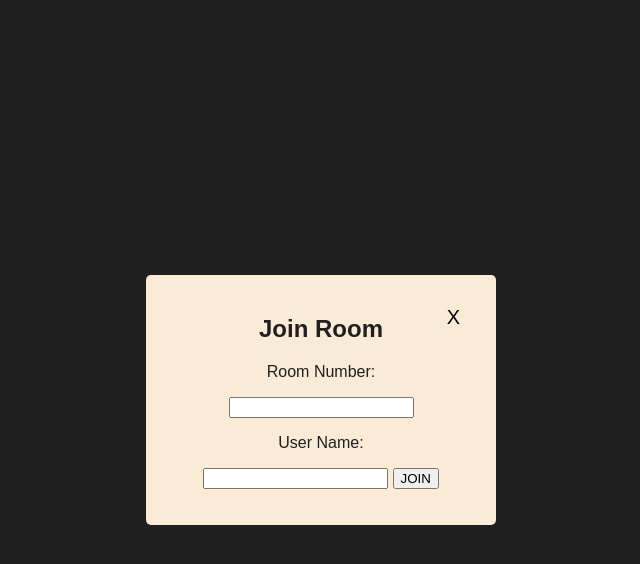
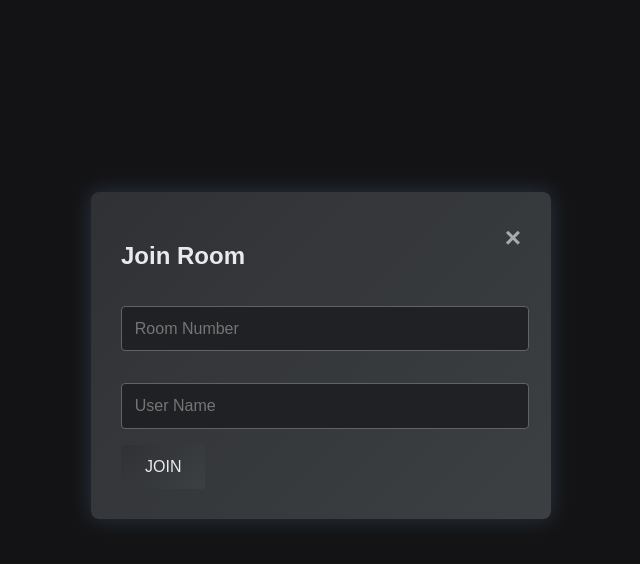
Before and after one commit to Kbyungs/chatting, a website: page front/index.html in a window 1280 px wide. Both pictures are taken after a click on the button "JOIN". Shown: the whole page, without its empty margins (319-959 px from the left). Drawn offline with Linux system fonts and the light colour scheme; a web font is replaced by a local one.

Commit message:
create room

```diff
--- a/front/index.html
+++ b/front/index.html
@@ -1,87 +1,93 @@
 <!DOCTYPE html>
-<html lang="en">
+<html lang="ko">
 <head>
     <meta charset="UTF-8">
     <meta name="viewport" content="width=device-width, initial-scale=1.0">
-    <title>Chatting</title>
+    <title>AI 기반 Chatting</title>
     <style>
-        @font-face {
-            font-family: 'GoormSansCode';
-            src: url('https://statics.goorm.io/fonts/GoormSansCode/v1.0.1/GoormSansCode.woff2') format('woff2'),
-                 url('https://statics.goorm.io/fonts/GoormSansCode/v1.0.1/GoormSansCode.woff') format('woff');
-            font-weight: normal;
-            font-style: normal;
-        }
         body {
-            background-color: #1f1f1f;
+            font-family: Arial, sans-serif;
+            background-color: #202124;
+            color: #e8eaed;
+            margin: 0;
+            padding: 0;
             display: flex;
             justify-content: center;
             align-items: center;
             height: 100vh;
-            margin: 0;
-            font-family: 'GoormSansCode', sans-serif;
+        }
+        .container {
+            text-align: center;
+            padding: 2rem;
         }
         h1 {
-            color: antiquewhite;
-            text-align: center;
+            font-size: 3.5rem;
+            margin-bottom: 1rem;
+            background: linear-gradient(90deg, rgba(90,130,231), rgba(197,108,121));
+            -webkit-background-clip: text;
+            -webkit-text-fill-color: transparent;
         }
         .button-group {
             display: flex;
             justify-content: center;
+            gap: 1rem;
         }
         .button {
-            color : #1f1f1f;
-            background-color: antiquewhite;
+            background: linear-gradient(135deg, #303134 0%, #3c4043 100%);
+            color: #e8eaed;
             border: none;
-            padding: 10px 20px;
-            text-align: center;
-            text-decoration: none;
-            display: inline-block;
-            font-size: 16px;
-            margin: 4px 10px;
+            padding: 0.8rem 1.5rem;
+            font-size: 1rem;
             cursor: pointer;
-            border-radius: 5px;
+            border-radius: 4px;
+            transition: all 0.3s;
         }
         .button:hover {
-            background-color: #f97d81;
+            background: linear-gradient(135deg, #3c4043 0%, #4a4d51 100%);
+            box-shadow: 0 0 10px rgba(138, 180, 248, 0.5);
         }
         .modal {
-            position: absolute;
-            background-color: antiquewhite;
-
-            width: 350px;
-            height: 250px;
-            border-radius: 5px;
-            visibility: hidden;
-            opacity: 0;
-            display: flex;
-            flex-direction: column;
-            align-items: center;
-            justify-content: center;
-            text-align: center;
-            padding: 20px;
-            box-sizing: border-box;
-            transition: all 0.3s;
-        }
-        .modal-body {
-            color:#1f1f1f;
-            position: relative;
+            display: none;
+            position: fixed;
+            z-index: 1;
+            left: 0;
+            top: 0;
             width: 100%;
             height: 100%;
+            background-color: rgba(0,0,0,0.4);
         }
-
-        .btn-x {
-            position: absolute;
-            top: 10px;
-            right: 10px;
-            background-color: transparent;
-            border: none;
-            font-size: 20px;
+        .modal-content {
+            background: linear-gradient(135deg, #303134 0%, #3c4043 100%);
+            margin: 15% auto;
+            padding: 30px;
+            border-radius: 8px;
+            width: 400px;
+            box-shadow: 0 0 20px rgba(138, 180, 248, 0.2);
+        }
+        .close {
+            color: #aaa;
+            float: right;
+            font-size: 28px;
+            font-weight: bold;
             cursor: pointer;
         }
-        .show-modal {
-            visibility: visible;
-            opacity: 1;
+        .close:hover {
+            color: #e8eaed;
+        }
+        input[type="text"] {
+            width: calc(100% - 20px);
+            padding: 0.8rem;
+            margin: 1rem 0;
+            background-color: #202124;
+            border: 1px solid #5f6368;
+            color: #e8eaed;
+            border-radius: 4px;
+            font-size: 1rem;
+        }
+        input[type="text"]:focus {
+            outline: none;
+            border-color: #8ab4f8;
+            box-shadow: 0 0 5px rgba(138, 180, 248, 0.5);
         }
     </style>
 </head>
@@ -89,50 +95,63 @@
     <div class="container">
         <h1>AI 기반 Chatting</h1>
         <div class="button-group">
-            <button class="button btn-join">JOIN</button>
-            <button class="button btn-create">CREATE ROOM</button>
-        </div>
-    </div>
-    <div class="modal join-modal">
-        <div class="modal-body">
-            <h2>Join Room</h2>
-            <button class="btn-x">X</button>
-            <p>Room Number:</p>
-            <input type="text">
-            <p>User Name:</p>
-            <input type="text">
-            <button>JOIN</button>
+            <button class="button" onclick="openModal('joinModal')">JOIN</button>
+            <button id="btn-create" class="button" onclick="openModal('createModal')">CREATE ROOM</button>
         </div>
     </div>
 
-    <div class="modal create-modal">
-        <div class="modal-body">
-            <h2>Create Room</h2>
-            <button class="btn-x">X</button>
-            <p>User Name:</p>
-            <input type="text">
-            <button>CREATE</button>
+    <div id="joinModal" class="modal">
+        <div class="modal-content">
+            <span class="close" onclick="closeModal('joinModal')">&times;</span>
+            <h2>Join Room</h2>
+            <form action="">
+                <input type="text" placeholder="Room Number">
+                <input type="text" placeholder="User Name">
+                <button class="button" onclick="closeModal('joinModal')">JOIN</button>
+            </form>
         </div>
     </div>
+
+    <div id="createModal" class="modal">
+        <div class="modal-content">
+            <span class="close" onclick="closeModal('createModal')">&times;</span>
+            <h2>Create Room</h2>
+            <form id="createRoomForm" action="/create" method="POST">
+                <input type="text" name="userName" placeholder="User Name" required>
+                <!-- <button type="submit" class="button" onclick="closeModal('createModal')">CREATE</button> -->
+                <button type="submit" class="button">CREATE</button>
+            </form>
+        </div>
+    </div>
+
     <script>
-        const joinModal = document.querySelector('.join-modal');
-        const openJoinModal = document.querySelector('.btn-join');
-        const createModal = document.querySelector('.create-modal');
-        const openCreateModal = document.querySelector('.btn-create');
-        const closeModalButtons = document.querySelectorAll('.btn-x');
+        function openModal(modalId) {
+            document.getElementById(modalId).style.display = "block";
+        }
 
-        openJoinModal.addEventListener("click", () => {
-            joinModal.classList.add('show-modal');
-        });
+        function closeModal(modalId) {
+            document.getElementById(modalId).style.display = "none";
+        }
 
-        openCreateModal.addEventListener("click", () => {
-            createModal.classList.add('show-modal');
-        });
+        document.getElementById('createRoomForm').addEventListener('submit', function(event) {
+            event.preventDefault(); // 폼 제출의 기본 동작을 막음
 
-        closeModalButtons.forEach(button => {
-            button.addEventListener("click", () => {
-                button.closest('.modal').classList.remove('show-modal');
-            });
+            const userName = event.target.userName.value;
+
+            fetch('/create', {
+                method: 'POST',
+                headers: {
+                    'Content-Type': 'application/json'
+                },
+                body: JSON.stringify({ userName })
+            })
+            .then(response => response.json())
+            .then(data => {
+                console.log(data);
+                closeModal('createModal'); // 모달 닫기
+                window.location.href = `/chat?room=${data.roomNum}`; // /chat 페이지로 리디렉션
+            })
+            .catch(error => console.error('Error:', error));
         });
     </script>
 </body>
```
Also changed, not shown: server/server.js (+34 -0 lines), 1 other file.
